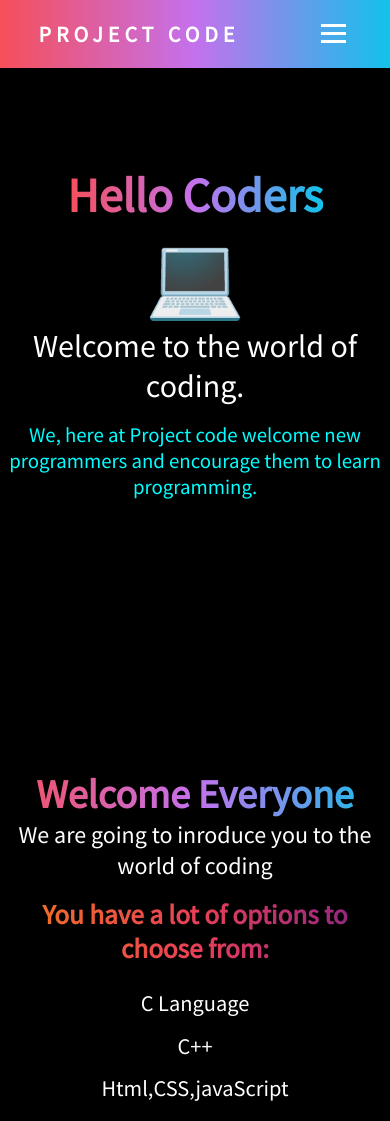
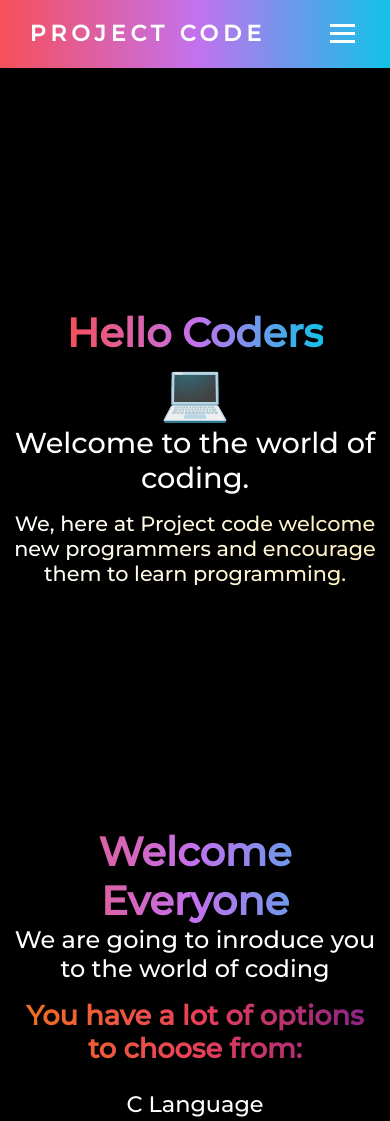
Before and after one commit to akashkaturi/Project_1, a plain HTML site: page index.html in a window 390 px wide. Shown: the top 1121 px of the page. Drawn offline with Linux system fonts and the light colour scheme.

Commit message:
Design changes

```diff
--- a/css/styles.css
+++ b/css/styles.css
@@ -1,4 +1,5 @@
 @import url('https://fonts.googleapis.com/css2?family=Source+Sans+Pro&display=swap');
+@import url('https://fonts.googleapis.com/css2?family=Montserrat:wght@500&display=swap');
 * {
     margin: 0;
     padding: 0;
@@ -6,7 +7,7 @@
     scroll-behavior: smooth;
     font-size: 1em;
     color: white;
-    font-family: 'Source Sans Pro', sans-serif;
+    font-family: 'Montserrat', sans-serif;
 }
 body {
     background-color: black;
@@ -68,27 +69,27 @@ body::-webkit-scrollbar-thumb {
 
 /* Section_1 */
 
-#intro {
+.intro {
     display: flex;
     flex-direction: column;
-    padding: 12% 0;
     min-height: 90vh;
-    position: relative;
-
+    justify-content: center;
+    align-items: center;
 }
 
-#intro .top {
+.intro .top {
     /* position: relative;
     left: 50%;
     top: 50%; */
 
 
-   display: flex;
+    display: flex;
+    flex-direction: row;
+    align-items: center;
     justify-content: center;
-    align-items: center;
 }
 
-#intro .h1slide {
+.intro .h1slide {
     font-size: 4.5rem;
     font-weight: 700;
     animation: intros 1s forwards;
@@ -98,23 +99,21 @@ body::-webkit-scrollbar-thumb {
     -webkit-background-clip: text;
     background-clip: text;
 }
-#intro .computer {
-    font-size: 5rem;
+.intro .computer {
+    font-size: 4rem;
     animation: comprot 1s forwards;
 }
-#intro .introLine {
+.intro .introLine {
     min-width: 50%;
-
-    margin-bottom: auto;
-
 }
-#intro .introLine p:first-child {
+.intro .introLine p:first-child {
     text-align: center;
     font-size: 2rem;
     animation: intro1 1s forwards 1s;
     opacity: 0;
 }
-#intro .introLine p:nth-child(2) {
+.intro .introLine p:nth-child(2) {
+    padding: 0 35vh;
     text-align: center;
     font-size: 2rem;
     animation: intro1 1s forwards 2s;
@@ -186,7 +185,7 @@ body::-webkit-scrollbar-thumb {
         transform: rotate(360deg);
     }
     to {
-        font-size: 5rem;
+        font-size: 4.5rem;
         margin-top: 0%;
         transform: rotate(0deg);
     }
@@ -212,7 +211,7 @@ body::-webkit-scrollbar-thumb {
     .nav-links {
         width: 60%;
     }
-    #intro .h1slide {
+    .intro .h1slide {
         font-size: 3rem;
     }
 }
@@ -285,31 +284,42 @@ body::-webkit-scrollbar-thumb {
         }
     }
     /* section1 */
-    #intro {
-        margin: 25% 0;
-        min-height: 60vh;
+    .intro {
+        min-height: 90vh;
         padding: 0;
     }
 
-    #intro .top {
+    .intro .top {
         display: flex;
         flex-direction: column;
+        justify-content: center;
+        align-items: center;
     }
-    #intro .h1slide,
-    .computer {
-        font-size: 3rem;
+    .intro .top .h1slide {
+        font-size: 2.5rem;
     }
-    #intro .introLine {
+    .intro .top .computer {
+    animation: comprot 1s forwards;
+}
+    .intro .introLine {
         align-items: center;
         justify-content: center;
         margin: 0 auto;
-
         animation: intro1 1s forwards 1s;
         opacity: 0;
     }
-    #intro .introLine p:nth-child(2) {
+    .intro .introLine p:nth-child(1) {
+        font-size: 1.8rem;
+    }
+    .intro .introLine p:nth-child(2) {
+        padding: 0;
         font-size: 1.3rem;
-        color: #00ffff;
+        background: #ffefba; /* fallback for old browsers */
+        background: -webkit-linear-gradient(to right, #ffffff, #ffefba); /* Chrome 10-25, Safari 5.1-6 */
+        background: linear-gradient(to right, #ffffff, #ffefba); /* W3C, IE 10+/ Edge, Firefox 16+, Chrome 26+, Opera 12+, Safari 7+ */
+        -webkit-text-fill-color: transparent;
+        -webkit-background-clip: text;
+        background-clip: text;
         margin-top: 1rem;
     }
     /* section2 */
@@ -336,4 +346,15 @@ body::-webkit-scrollbar-thumb {
     #us .upperUs h2 {
         font-size: 1.7rem;
     }
+    @keyframes comprot {
+    from {
+        font-size: 0.5rem;
+        margin-top: 100%;
+        transform: rotate(360deg);
+    }
+    to {
+        font-size: 3.5rem;
+        margin-top: 0%;
+        transform: rotate(0deg);
+    }
 }
--- a/index.html
+++ b/index.html
@@ -23,7 +23,7 @@
                 <div class="line3"></div>
             </div>
         </nav>
-        <section id="intro">
+        <div class="intro">
             <div class="top">
                 <div class="h1slide"><h1>Hello Coders</h1></div>
 
@@ -33,7 +33,7 @@
                 <p>Welcome to the world of coding.</p>
                 <p>We, here at Project code welcome new programmers and encourage them to learn programming.</p>
             </div>
-        </section>
+        </div>
         <section id="us">
             <h1>Welcome Everyone</h1>
             <p>We are going to inroduce you to the world of coding</p>
@@ -42,7 +42,7 @@
                 <ol type="i">
                     <li>C Language</li>
                     <li>C++</li>
-                    <li>Html,CSS,javaScript</li>
+                    <li>Html, CSS, javaScript</li>
                     <li>Python</li>
                     <li>And Many More</li>
                 </ol>
```
